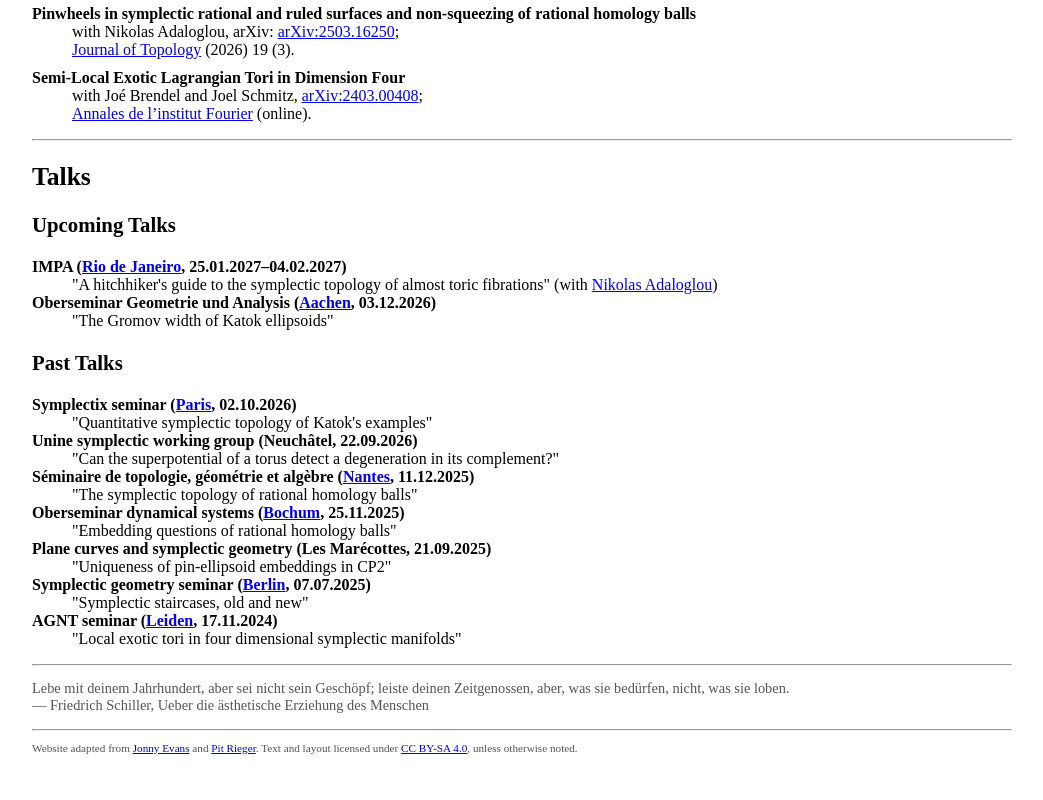
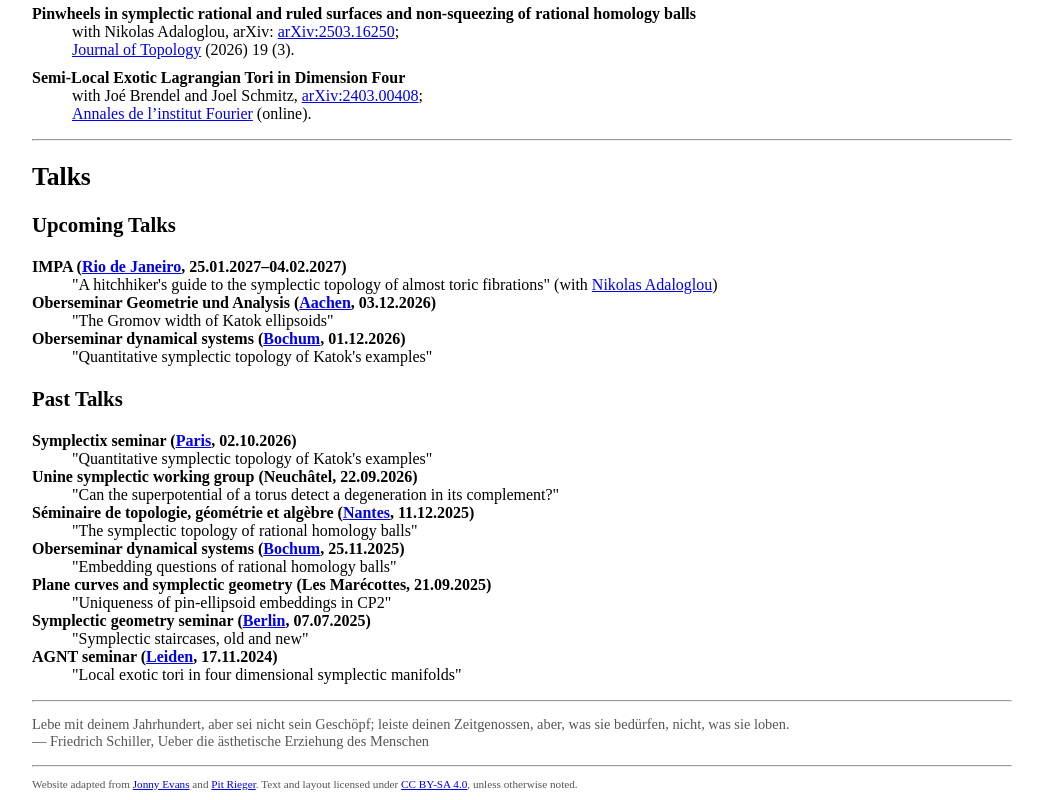
Before and after one commit to Hauberjq/Hauberjq.github.io, a plain HTML site: page index.html in a window 1280 px wide. Shown: the part 968-1768 px from the top of the page, without its empty margins (118-1161 px from the left). Before the commit the page ends 1732 px from the top, so only its background shows below. Drawn offline with Linux system fonts and the light colour scheme.

Commit message:
Add new seminar details for Bochum

```diff
--- a/index.html
+++ b/index.html
@@ -106,6 +106,9 @@
 
 		<dt>Oberseminar Geometrie und Analysis (<a href="https://www.mathga.rwth-aachen.de/news/home/">Aachen</a>, 03.12.2026)</dt>
 			<dd>"The Gromov width of Katok ellipsoids"</dd>
+
+		<dt>Oberseminar dynamical systems (<a href="https://math.ruhr-uni-bochum.de/fakultaet/arbeitsbereiche/analysis/symplectic-geometry-group/oberseminar-dynamical-systems/">Bochum</a>, 01.12.2026)</dt>
+			<dd>"Quantitative symplectic topology of Katok's examples"</dd>
 	</dl>
 
 	<h3>Past Talks</h3>
```
